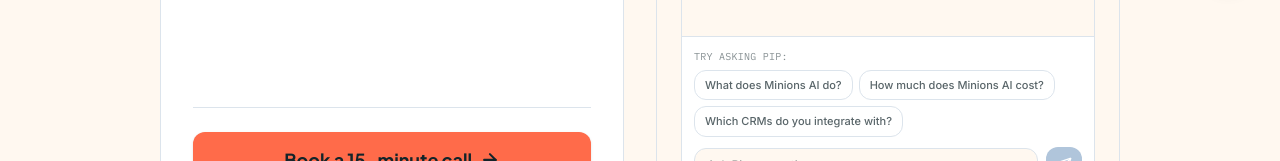
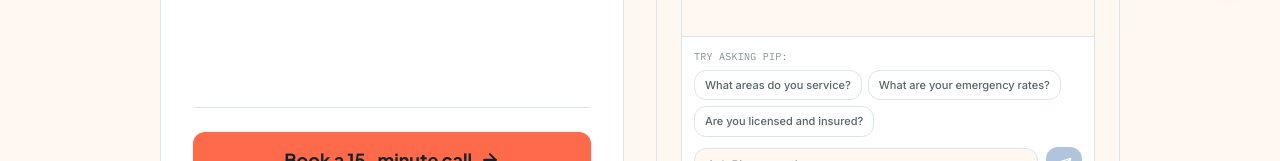
Before and after one commit to xpeedlab-netizen/minions-ai, a Next.js app: page /live-demo in a window 1280 px wide. Shown: the part 791-952 px from the top of the page. Built offline with nearby package versions, Linux system fonts and the light colour scheme.

Commit message:
Revert "fix(chat): update starter chips to Minions AI questions and audit chat flows"
This reverts commit 4a2d9e14cd52c1d5209ad158f26b95320d68ead2.

```diff
--- a/components/pip-widget/starter-chips.ts
+++ b/components/pip-widget/starter-chips.ts
@@ -1,9 +1,12 @@
 /**
- * Starter questions shown when the conversation is empty.
- * Aligned with Minions AI capabilities, pricing, and integrations.
+ * Starter questions shown when the conversation is empty. Chosen to match the
+ * knowledge base Pip is trained on (pest control), so the first click always
+ * lands on a grounded answer rather than the no-match fallback. The previous
+ * set came from an older plumbing mockup and included a Texas ZIP the KB
+ * explicitly does not serve.
  */
 export const STARTER_CHIPS = [
-  "What does Minions AI do?",
-  "How much does Minions AI cost?",
-  "Which CRMs do you integrate with?",
+  "What areas do you service?",
+  "What are your emergency rates?",
+  "Are you licensed and insured?",
 ] as const;
```
Also changed, not shown: .claude/memory.md, 1 other file (tests, documents, lock files or other folders).
